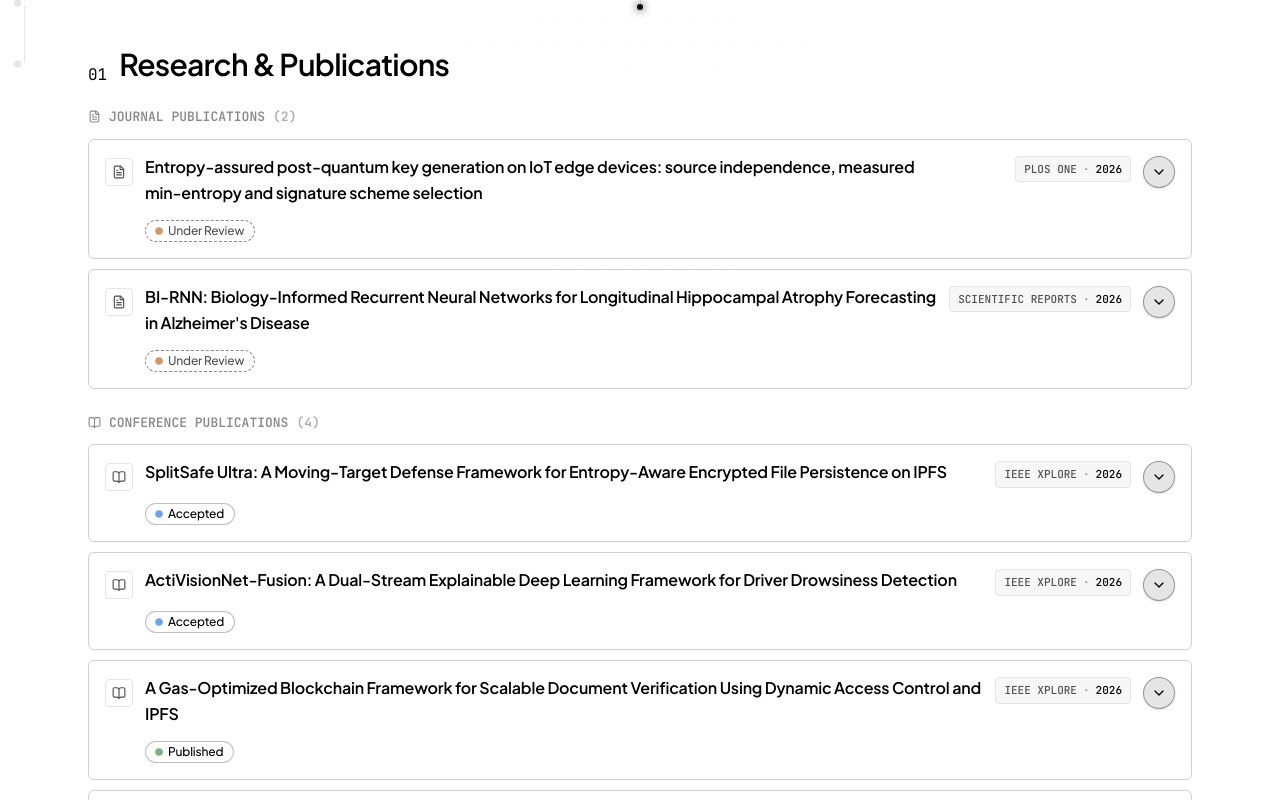
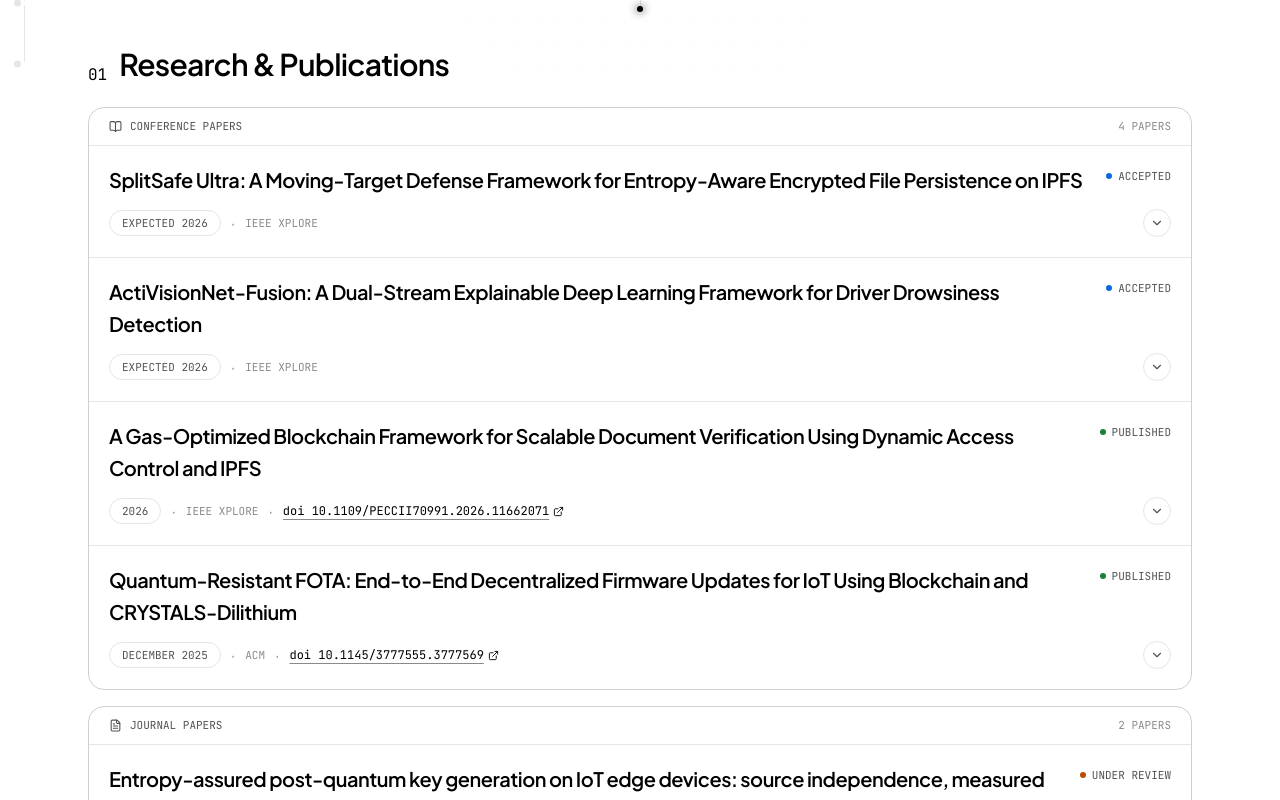
Before and after one commit to ratulhasan001/portfolio, a Next.js app: page / in a window 1280 px wide. Shown: the part 520-1320 px from the top of the page. Built offline with nearby package versions, Linux system fonts and the light colour scheme.

Commit message:
redesigned v3

```diff
--- a/src/components/projects-section.tsx
+++ b/src/components/projects-section.tsx
@@ -59,7 +59,7 @@ export function ProjectsSection() {
             <TiltCard
               key={project.name}
               variants={staggerItem}
-              className="flex flex-col rounded-md border border-border-default bg-canvas-subtle p-3.5 shadow-sm transition-colors hover:border-accent/50"
+              className="flex min-h-[184px] flex-col rounded-md border border-border-default bg-canvas-subtle p-3.5 shadow-sm transition-colors hover:border-accent/50"
             >
               <Disclosure
                 title="Show project details"
--- a/src/components/research-section.tsx
+++ b/src/components/research-section.tsx
@@ -1,18 +1,24 @@
 "use client";
 
-import { motion } from "framer-motion";
-import { BookOpen, Clock, ExternalLink, FileText, Link2, Users } from "lucide-react";
+import { useId, useState } from "react";
+import { AnimatePresence, motion } from "framer-motion";
+import { BookOpen, ChevronDown, ExternalLink, FileText } from "lucide-react";
 import {
   publications,
   digitalLibraryLabels,
   profile,
   type Publication,
 } from "@/lib/data";
-import { SectionTitle, StatusPill } from "./ui";
-import { StaggerGroup, staggerItem } from "./fade-in";
+import { SectionTitle } from "./ui";
+import { FadeIn } from "./fade-in";
 import { PopWords } from "./pop-in";
 import { ParallaxLayer } from "./parallax-layer";
-import { Disclosure } from "./disclosure";
+
+const statusMeta = {
+  published: { label: "Published", dot: "bg-status-published" },
+  accepted: { label: "Accepted", dot: "bg-status-accepted" },
+  "under-review": { label: "Under Review", dot: "bg-status-review" },
+} as const;
 
 /** Full byline, with Ratul's own name carrying the emphasis. */
 function Byline({ authors }: { authors: string[] }) {
@@ -36,139 +42,160 @@ function Byline({ authors }: { authors: string[] }) {
   );
 }
 
-function PublicationCard({ pub }: { pub: Publication }) {
-  // The status pill already says submitted / accepted / published, so the
-  // headline only needs the year out of the full date.
-  const year = pub.date.match(/\d{4}/)?.[0] ?? pub.date;
+/** Inline separator. Hidden on phones, where the meta row wraps onto
+ *  several lines and the dots would be left dangling at the line ends. */
+function Dot() {
+  return (
+    <span aria-hidden className="hidden text-fg-subtle sm:inline">
+      ·
+    </span>
+  );
+}
+
+function PublicationRow({ pub }: { pub: Publication }) {
+  const [open, setOpen] = useState(false);
+  const panelId = useId();
+  const status = statusMeta[pub.status];
   const library = pub.digitalLibrary
     ? digitalLibraryLabels[pub.digitalLibrary]
     : undefined;
 
   return (
-    <motion.article
-      variants={staggerItem}
-      // Deliberately flat: a pure canvas panel inside a hard rule, so the
-      // only things carrying weight are the title, the status dot and the
-      // publisher mark.
-      className="rounded-md border border-border-strong bg-canvas p-4 transition-colors duration-300 hover:border-fg-subtle"
-    >
-      <Disclosure
-        title="Show publication details"
-        summary={
-          <div className="relative grid grid-cols-1 items-start gap-x-3 gap-y-2 sm:grid-cols-[auto_1fr_auto]">
-            {/* Published work: the whole headline row opens the DOI. The
-                chevron sits outside this row, so it stays clickable. */}
+    <li className="px-4 py-4 sm:px-5 sm:py-5">
+      <div className="flex flex-wrap items-start justify-between gap-x-4 gap-y-1.5">
+        <h3 className="min-w-0 flex-1 text-[17px] font-semibold leading-snug tracking-tight text-fg-default sm:text-xl">
+          <PopWords text={pub.title} inView stagger={0.018} />
+        </h3>
+        <span className="mono mt-0.5 flex shrink-0 items-center gap-1.5 text-[10px] uppercase tracking-[0.16em] text-fg-muted sm:text-[11px]">
+          <span className={`h-1.5 w-1.5 rounded-full ${status.dot}`} />
+          {status.label}
+        </span>
+      </div>
+
+      <div className="mt-3 flex flex-wrap items-center gap-x-2.5 gap-y-2">
+        <span className="mono rounded-full border border-border-default px-3 py-1 text-[10px] uppercase tracking-[0.1em] text-fg-muted sm:text-[11px]">
+          {pub.date}
+        </span>
+
+        {library && (
+          <>
+            <Dot />
+            <span className="mono text-[10px] uppercase tracking-[0.1em] text-fg-subtle sm:text-[11px]">
+              {library}
+            </span>
+          </>
+        )}
+
         {pub.link && (
+          <>
+            <Dot />
             <a
               href={pub.link}
               target="_blank"
               rel="noreferrer"
-                aria-label={`Open "${pub.title}" at ${pub.link.replace("https://doi.org/", "doi ")}`}
-                className="peer absolute inset-0 z-20 rounded-md"
-              />
+              className="mono inline-flex items-center gap-1 text-[12px] text-fg-default underline decoration-fg-subtle underline-offset-4 transition-colors hover:decoration-fg-default"
+            >
+              {pub.link.replace("https://doi.org/", "doi ")}
+              <ExternalLink size={11} />
+            </a>
+          </>
         )}
-            <span className="mt-0.5 hidden h-7 w-7 shrink-0 items-center justify-center rounded-sm border border-border-default text-fg-muted sm:col-start-1 sm:row-start-1 sm:flex">
-              {pub.type === "journal" ? <FileText size={14} /> : <BookOpen size={14} />}
-            </span>
 
-            <h3 className="min-w-0 text-[15px] font-semibold leading-snug text-fg-default underline-offset-4 transition-colors peer-hover:underline sm:col-start-2 sm:row-start-1 sm:text-base">
-              <PopWords text={pub.title} inView stagger={0.018} />
-            </h3>
-
-            <div className="sm:col-start-2 sm:row-start-2">
-              <StatusPill status={pub.status} />
+        <button
+          type="button"
+          onClick={() => setOpen((v) => !v)}
+          aria-expanded={open}
+          aria-controls={panelId}
+          aria-label={open ? "Hide details" : "Show details"}
+          title={open ? "Hide details" : "Show details"}
+          className={`ml-auto flex h-7 w-7 shrink-0 items-center justify-center rounded-full border transition-colors ${
+            open
+              ? "border-fg-default bg-fg-default text-canvas"
+              : "border-border-default text-fg-muted hover:border-fg-subtle hover:text-fg-default"
+          }`}
+        >
+          <motion.span
+            animate={{ rotate: open ? 180 : 0 }}
+            transition={{ duration: 0.2, ease: "easeOut" }}
+            className="flex"
+          >
+            <ChevronDown size={14} />
+          </motion.span>
+        </button>
       </div>
 
-            {/* Digital library and year, set as one typographic chip —
-                under the title on phones, to its right once there is room. */}
-            <div className="sm:col-start-3 sm:row-span-2 sm:row-start-1 sm:flex sm:justify-end">
-              <span
-                title={pub.digitalLibrary}
-                className="mono inline-flex shrink-0 items-center gap-1.5 whitespace-nowrap rounded border border-border-default bg-canvas-subtle px-2 py-1 text-[11px] font-medium uppercase tracking-[0.08em] text-fg-muted"
+      <AnimatePresence initial={false}>
+        {open && (
+          <motion.div
+            id={panelId}
+            key="panel"
+            initial={{ height: 0, opacity: 0 }}
+            animate={{ height: "auto", opacity: 1 }}
+            exit={{ height: 0, opacity: 0 }}
+            transition={{ duration: 0.28, ease: [0.22, 1, 0.36, 1] }}
+            className="overflow-hidden"
           >
-                {library ?? pub.venue}
-                <span aria-hidden className="text-fg-subtle">
-                  ·
-                </span>
-                <span className="text-fg-default">{year}</span>
-              </span>
-            </div>
-          </div>
-        }
-      >
-        <div className="space-y-3 border-t border-border-default pt-3">
+            <div className="mt-4 space-y-3 border-t border-border-default pt-3">
               <div>
-            <p className="mono mb-1 flex items-center gap-1.5 text-[11px] font-semibold uppercase tracking-wider text-fg-subtle">
-              <Users size={11} />
+                <p className="mono mb-1 text-[10px] font-semibold uppercase tracking-[0.14em] text-fg-subtle">
                   Authors
                 </p>
                 <Byline authors={pub.authors} />
               </div>
-
               <div>
-            <p className="mono mb-1 text-[11px] font-semibold uppercase tracking-wider text-fg-subtle">
+                <p className="mono mb-1 text-[10px] font-semibold uppercase tracking-[0.14em] text-fg-subtle">
                   Venue
                 </p>
-            <p className="text-sm italic text-fg-muted">{pub.venue}</p>
+                <p className="text-sm italic leading-relaxed text-fg-muted">
+                  {pub.venue}
+                </p>
               </div>
-
-          {(pub.status === "accepted" || pub.link) && (
-            <div className="flex flex-wrap items-center gap-2">
-              {pub.status === "accepted" && (
-                <span className="inline-flex items-center gap-1.5 rounded-full border border-dashed border-status-accepted/50 px-2.5 py-0.5 text-xs font-medium text-status-accepted">
-                  <Clock size={11} />
-                  To Be Published
-                </span>
+            </div>
+          </motion.div>
         )}
-              {pub.link && (
-                <a
-                  href={pub.link}
-                  target="_blank"
-                  rel="noreferrer"
-                  className="mono inline-flex items-center gap-1.5 rounded-full border border-status-published/40 px-2.5 py-0.5 text-[11px] font-semibold text-status-published transition-colors hover:border-status-published"
-                >
-                  <Link2 size={11} />
-                  {pub.link.replace("https://doi.org/", "")}
-                  <ExternalLink size={10} />
-                </a>
-              )}
-            </div>
-          )}
-        </div>
-      </Disclosure>
-    </motion.article>
+      </AnimatePresence>
+    </li>
   );
 }
 
+/** One panel per publication type: a header rail naming the group, then every
+ *  paper in it stacked underneath and separated by rules. */
 function PublicationGroup({
-  title,
+  label,
   icon,
   items,
 }: {
-  title: string;
+  label: string;
   icon: React.ReactNode;
   items: Publication[];
 }) {
   if (items.length === 0) return null;
   return (
-    <div>
-      <h3 className="mono mb-3 flex items-center gap-2 text-[13px] font-semibold uppercase tracking-wider text-fg-subtle">
+    <FadeIn>
+      <div className="overflow-hidden rounded-2xl border border-border-strong bg-canvas">
+        <div className="flex items-center justify-between gap-3 border-b border-border-default px-4 py-2.5 sm:px-5">
+          <span className="mono flex min-w-0 items-center gap-2 text-[10px] uppercase tracking-[0.18em] text-fg-muted sm:text-[11px]">
             {icon}
-        {title}
-        <span className="text-fg-subtle/70">({items.length})</span>
-      </h3>
-      <StaggerGroup className="space-y-2.5">
+            <span className="truncate">{label}</span>
+          </span>
+          <span className="mono shrink-0 text-[10px] uppercase tracking-[0.16em] text-fg-subtle sm:text-[11px]">
+            {items.length} {items.length === 1 ? "Paper" : "Papers"}
+          </span>
+        </div>
+
+        <ul className="divide-y divide-border-default">
           {items.map((pub) => (
-          <PublicationCard key={pub.title} pub={pub} />
+            <PublicationRow key={pub.title} pub={pub} />
           ))}
-      </StaggerGroup>
+        </ul>
       </div>
+    </FadeIn>
   );
 }
 
 export function ResearchSection() {
+  const conferences = publications.filter((p) => p.type === "conference");
   const journals = publications.filter((p) => p.type === "journal");
-  const conferences = publications.filter((p) => p.type === "conference");
 
   return (
     <section id="research" className="relative mx-auto max-w-6xl px-4 py-7 sm:px-6 sm:py-9">
@@ -178,16 +205,16 @@ export function ResearchSection() {
 
       <SectionTitle index="01" title="Research & Publications" />
 
-      <div className="space-y-6">
+      <div className="space-y-4">
         <PublicationGroup
-          title="Journal Publications"
-          icon={<FileText size={13} />}
-          items={journals}
+          label="Conference Papers"
+          icon={<BookOpen size={13} className="shrink-0" />}
+          items={conferences}
         />
         <PublicationGroup
-          title="Conference Publications"
-          icon={<BookOpen size={13} />}
-          items={conferences}
+          label="Journal Papers"
+          icon={<FileText size={13} className="shrink-0" />}
+          items={journals}
         />
       </div>
     </section>
--- a/src/components/ui.tsx
+++ b/src/components/ui.tsx
@@ -1,6 +1,5 @@
 "use client";
 
-import { Circle } from "lucide-react";
 import { motion } from "framer-motion";
 import { PopIn, PopWords } from "./pop-in";
 import { getBootDelay } from "@/lib/boot-delay";
@@ -79,44 +78,3 @@ export function SectionTitle({
     </div>
   );
 }
-
-export function StatusPill({
-  status,
-}: {
-  status: "published" | "accepted" | "under-review";
-}) {
-  // The pill itself stays monochrome and minimal; the dot is the one place
-  // colour is spent, so the three states separate at a glance.
-  const map = {
-    published: {
-      text: "Published",
-      dot: "text-status-published",
-      cls: "border-fg-default/25 bg-canvas text-fg-default",
-    },
-    accepted: {
-      text: "Accepted",
-      dot: "text-status-accepted",
-      cls: "border-fg-default/25 bg-canvas text-fg-default",
-    },
-    "under-review": {
-      text: "Under Review",
-      dot: "text-status-review",
-      cls: "border-dashed border-fg-subtle bg-canvas text-fg-muted",
-    },
-  } as const;
-  const s = map[status];
-  return (
-    <span
-      className={`inline-flex items-center gap-1.5 rounded-full border px-2.5 py-0.5 text-xs font-medium ${s.cls}`}
-    >
-      <motion.span
-        animate={{ scale: [1, 1.4, 1], opacity: [1, 0.6, 1] }}
-        transition={{ duration: 1.8, repeat: Infinity, ease: "easeInOut" }}
-        className={`flex ${s.dot}`}
-      >
-        <Circle size={6} className="fill-current" />
-      </motion.span>
-      {s.text}
-    </span>
-  );
-}
```
Also changed, not shown: public/inspiration/inspiration.png (added). Lines whose indentation alone changed are shown as unchanged.
